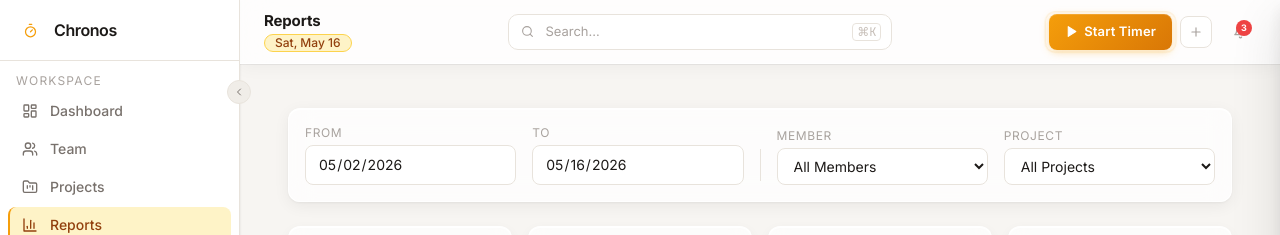
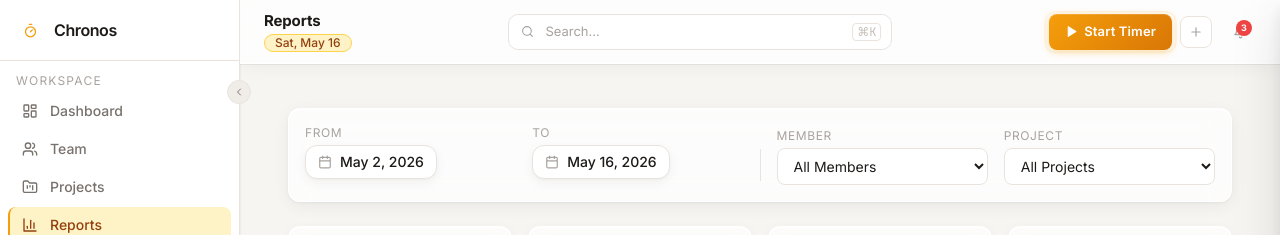
Before and after one commit to NiL4gh/chronos-app, a React (Vite) app: page /reports in a window 1280 px wide. Shown: the top 235 px of the page. Built offline with nearby package versions, Linux system fonts and the light colour scheme.

Commit message:
feat(reports): replace native date inputs with custom DateTimePicker component

```diff
--- a/src/pages/Reports.jsx
+++ b/src/pages/Reports.jsx
@@ -7,6 +7,7 @@ import Button from '../components/ui/Button';
 import SplitButton from '../components/ui/SplitButton';
 import Badge from '../components/ui/Badge';
 import Input, { Select } from '../components/ui/Input';
+import DateTimePicker from '../components/ui/DateTimePicker';
 import { useOutletContext } from 'react-router-dom';
 
 import { teamMembers, projects, timeLogs, billingRates } from '../data/mockData';
@@ -136,11 +137,11 @@ export default function Reports() {
           <div className="flex flex-col md:flex-row gap-4 items-end">
             <div className="flex flex-col gap-1 flex-1 min-w-[140px]">
               <label className="text-xs text-[var(--text-muted)] uppercase tracking-wider">From</label>
-              <Input type="date" value={filterStart} onChange={e => setFilterStart(e.target.value)} />
+              <DateTimePicker value={filterStart} onChange={setFilterStart} placeholder="From date" />
             </div>
             <div className="flex flex-col gap-1 flex-1 min-w-[140px]">
               <label className="text-xs text-[var(--text-muted)] uppercase tracking-wider">To</label>
-              <Input type="date" value={filterEnd} onChange={e => setFilterEnd(e.target.value)} />
+              <DateTimePicker value={filterEnd} onChange={setFilterEnd} placeholder="To date" />
             </div>
 
             <div className="w-px h-8 bg-[var(--border-default)] hidden md:block mb-1" />
```
